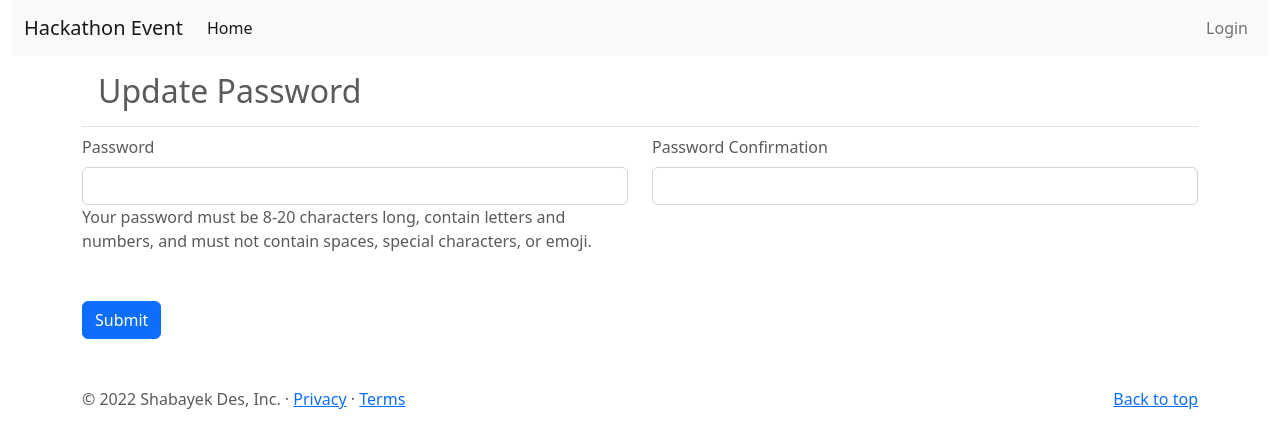
After one commit to shabayekdes/django-event, a Django app: page /my-account/change-password in a window 1280 px wide. The commit adds this page. Shown: the top 448 px of the page. Run offline with Django 4.2, Linux system fonts and the light colour scheme.

Commit message:
Add change password page

```diff
--- a/accounts/forms.py
+++ b/accounts/forms.py
@@ -9,7 +9,9 @@ class UpdateAccountForm(forms.ModelForm):
         model = User
         fields = ['username', 'email', 'name', 'avatar']
         widgets = {
-            'username': forms.TextInput(attrs={'class': 'form-control'})
+            'username': forms.TextInput(attrs={'class': 'form-control'}),
+            'email': forms.TextInput(attrs={'class': 'form-control'}),
+            'name': forms.TextInput(attrs={'class': 'form-control'}),
         }
 
 
--- a/accounts/urls.py
+++ b/accounts/urls.py
@@ -11,5 +11,6 @@ urlpatterns = [
     path('users/<str:pk>/', views.user_details, name="user_details"),
     path('my-account/', views.my_account, name="my_account"),
     path('my-account/edit', views.update_account, name="update_account"),
+    path('my-account/change-password', views.change_password, name="change_password"),
 
 ]
--- a/accounts/views.py
+++ b/accounts/views.py
@@ -1,5 +1,6 @@
 from django.contrib.auth import authenticate, login, logout
 from django.contrib.auth.decorators import login_required
+from django.http import HttpResponse
 from django.shortcuts import render, redirect
 
 from accounts.forms import RegisterUserForm, UpdateAccountForm
@@ -44,10 +45,14 @@ def my_account(request):
 
 @login_required(login_url="/login")
 def update_account(request):
-    user = request.user
-    form = UpdateAccountForm(request.POST or None, request.FILES, instance=user)
+    form = UpdateAccountForm(instance=request.user)
+    if request.method == "POST":
+        form = UpdateAccountForm(data=request.POST, files=request.FILES, instance=request.user)
+        if form.is_valid():
+            form.save()
+            return redirect('my_account')
+
     context = {
-        'user': user,
         'form': form
     }
     return render(request, 'auth/update_account.html', context)
@@ -91,3 +96,17 @@ def register_page(request):
         'form': form
     }
     return render(request, 'auth/login_register.html', context)
+
+
+def change_password(request):
+    if request.method == "POST":
+        password = request.POST.get('password')
+        password_confirmation = request.POST.get('password_confirmation')
+        if password == password_confirmation:
+            user = request.user
+            user.set_password(password)
+            return redirect('my_account')
+        else:
+            return HttpResponse('Password not confirm success')
+
+    return render(request, 'auth/change_password.html')
--- /dev/null
+++ b/templates/auth/change_password.html
@@ -0,0 +1,27 @@
+{% extends 'main.html' %}
+
+{% block content %}
+    <div class="container mb-5">
+        <h2 class="p-3 border-bottom">Update Password</h2>
+        <form method="POST" class="form-floating">
+            {% csrf_token %}
+            <div class="row mb-5">
+                <div class="col">
+                    <label for="inputPassword5" class="form-label">Password</label>
+                    <input type="password" id="inputPassword5" name="password" class="form-control"
+                           aria-describedby="passwordHelpBlock">
+
+                    Your password must be 8-20 characters long, contain letters and numbers, and must not contain
+                    spaces,
+                    special characters, or emoji.
+                </div>
+                <div class="col">
+                    <label for="inputPassword5" class="form-label">Password Confirmation</label>
+                    <input type="password" id="inputPassword5" name="password_confirmation" class="form-control"
+                           aria-describedby="passwordHelpBlock">
+                </div>
+            </div>
+            <button type="submit" class="btn btn-primary">Submit</button>
+        </form>
+    </div>
+{% endblock content %}
--- a/templates/auth/login_register.html
+++ b/templates/auth/login_register.html
@@ -4,7 +4,7 @@
 <head>
     <meta charset="utf-8">
     <meta name="viewport" content="width=device-width, initial-scale=1">
-    <title>Signin Template · Bootstrap v5.2</title>
+    <title>Hackathon | Signin</title>
 
     <link href="https://cdn.jsdelivr.net/npm/bootstrap@5.2.2/dist/css/bootstrap.min.css" rel="stylesheet"
           integrity="sha384-Zenh87qX5JnK2Jl0vWa8Ck2rdkQ2Bzep5IDxbcnCeuOxjzrPF/et3URy9Bv1WTRi" crossorigin="anonymous">
--- a/templates/auth/my_account.html
+++ b/templates/auth/my_account.html
@@ -20,7 +20,7 @@
                 <p class="lead mb-4"></p>
                 <div class="d-grid gap-2 d-sm-flex justify-content-sm-center">
                     <a href="{% url 'update_account' %}" class="btn btn-primary btn-lg px-4 gap-3">Update Account</a>
-                    <button type="button" class="btn btn-outline-secondary btn-lg px-4">Change Password</button>
+                    <a href="{% url 'change_password' %}" class="btn btn-outline-secondary btn-lg px-4">Change Password</a>
                 </div>
             </div>
         </div>
--- a/templates/main.html
+++ b/templates/main.html
@@ -7,7 +7,7 @@
           content="width=device-width, user-scalable=no, initial-scale=1.0, maximum-scale=1.0, minimum-scale=1.0">
     <meta http-equiv="X-UA-Compatible" content="ie=edge">
 
-    <title>Hackathon</title>
+    <title>Hackathon | Home</title>
 
     <link href="https://cdn.jsdelivr.net/npm/bootstrap@5.2.2/dist/css/bootstrap.min.css" rel="stylesheet"
           integrity="sha384-Zenh87qX5JnK2Jl0vWa8Ck2rdkQ2Bzep5IDxbcnCeuOxjzrPF/et3URy9Bv1WTRi" crossorigin="anonymous">
--- a/templates/navbar.html
+++ b/templates/navbar.html
@@ -16,10 +16,11 @@
                     <li class="nav-item dropdown">
                         <a class="nav-link dropdown-toggle" href="#" role="button" data-bs-toggle="dropdown"
                            aria-expanded="false">
-                            My Account
+                            Welcome, {{ user.name }}
                         </a>
                         <ul class="dropdown-menu dropdown-menu-dark">
-                            <li><a class="dropdown-item" href="{% url 'my_account' %}">Account</a></li>
+                            <li><a class="dropdown-item" href="{% url 'my_account' %}">My Account</a></li>
+                            <li><a class="dropdown-item" href="{% url 'update_account' %}">Update Account</a></li>
                             <li><a class="dropdown-item" href="{% url 'logout' %}">Logout</a></li>
                         </ul>
                     </li>
```
Also changed, not shown: templates/auth/update_account.html (+5 -2 lines).
